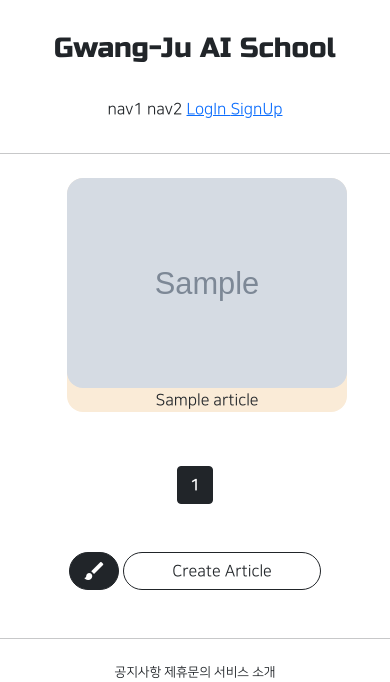
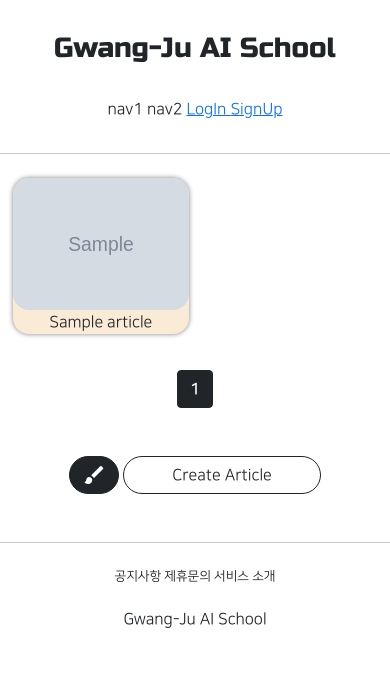
Before and after one commit to Kim-Gwang-Min/django_project, a Django app: page /articles/list/ in a window 390 px wide. Shown: the top 682 px of the page. Run offline with Django 3.2, Linux system fonts and the light colour scheme; tables that the repository leaves empty hold one stand-in row (Sample ...); some libraries are stand-ins or nearby versions.

Commit message:
8/12 mobile responsive design update

```diff
--- a/articleapp/templates/articleapp/list.html
+++ b/articleapp/templates/articleapp/list.html
@@ -4,8 +4,14 @@
 {% block content %}
 
     <style>
+        .container {
+            padding: 0;
+            margin: 0 auto;
+        }
         .container div {
-          width: 280px;
+          width: 45%;
+          max-width: 250px;
+          box-shadow: 0 0 .3rem grey;
           background-color: antiquewhite;
           display: flex;
           justify-content: center;
--- a/static/js/magicgrid.js
+++ b/static/js/magicgrid.js
@@ -278,7 +278,7 @@ MagicGrid.prototype.listen = function listen () {
 let magicGrid = new MagicGrid({
   container: '.container',
   animate: true,
-  gutter: 30,
+  gutter: 12,
   static: true,
   useMin: true
 });
```
